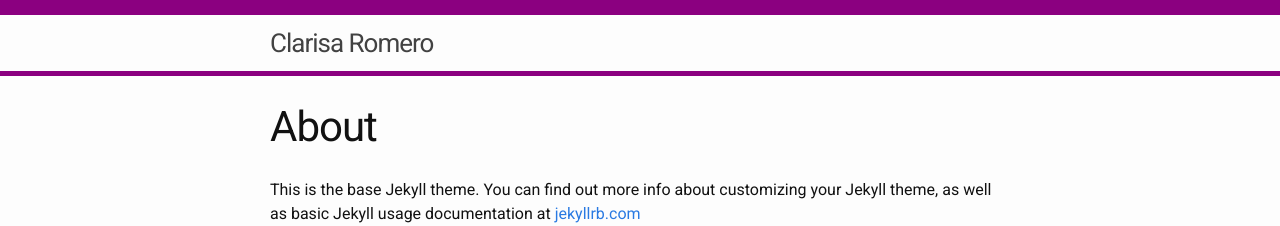
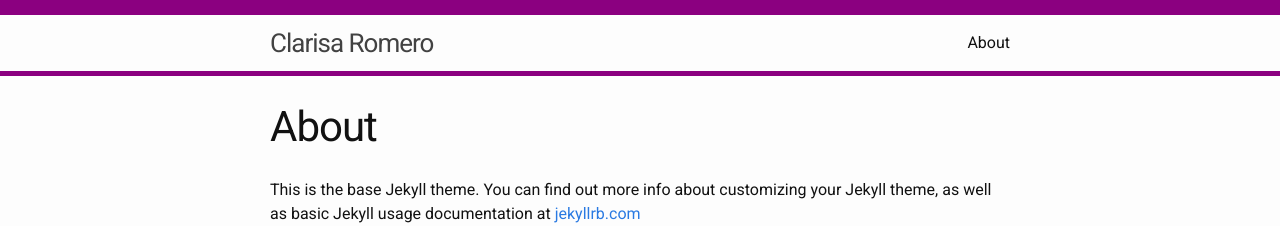
Before and after one commit to clarii/clarii.github.io, a Jekyll site: the page built from about.md, in a window 1280 px wide. Shown: the top 226 px of the page. Built offline with Jekyll 4.4.1, drawn with Linux system fonts in a browser that asks for light colours.

Commit message:
Update header.html

```diff
--- a/_includes/header.html
+++ b/_includes/header.html
@@ -4,7 +4,7 @@
 
     <a class="site-title" href="{{ site.baseurl }}/">{{ site.title }}</a>
 
-<!--     <nav class="site-nav">
+     <nav class="site-nav">
       <a href="#" class="menu-icon">
         <svg viewBox="0 0 18 15">
           <path fill="#424242" d="M18,1.484c0,0.82-0.665,1.484-1.484,1.484H1.484C0.665,2.969,0,2.304,0,1.484l0,0C0,0.665,0.665,0,1.484,0 h15.031C17.335,0,18,0.665,18,1.484L18,1.484z"/>
@@ -21,7 +21,7 @@
         {% endfor %}
       </div>
     </nav>
- -->
+
   </div>
 
 </header>
```
